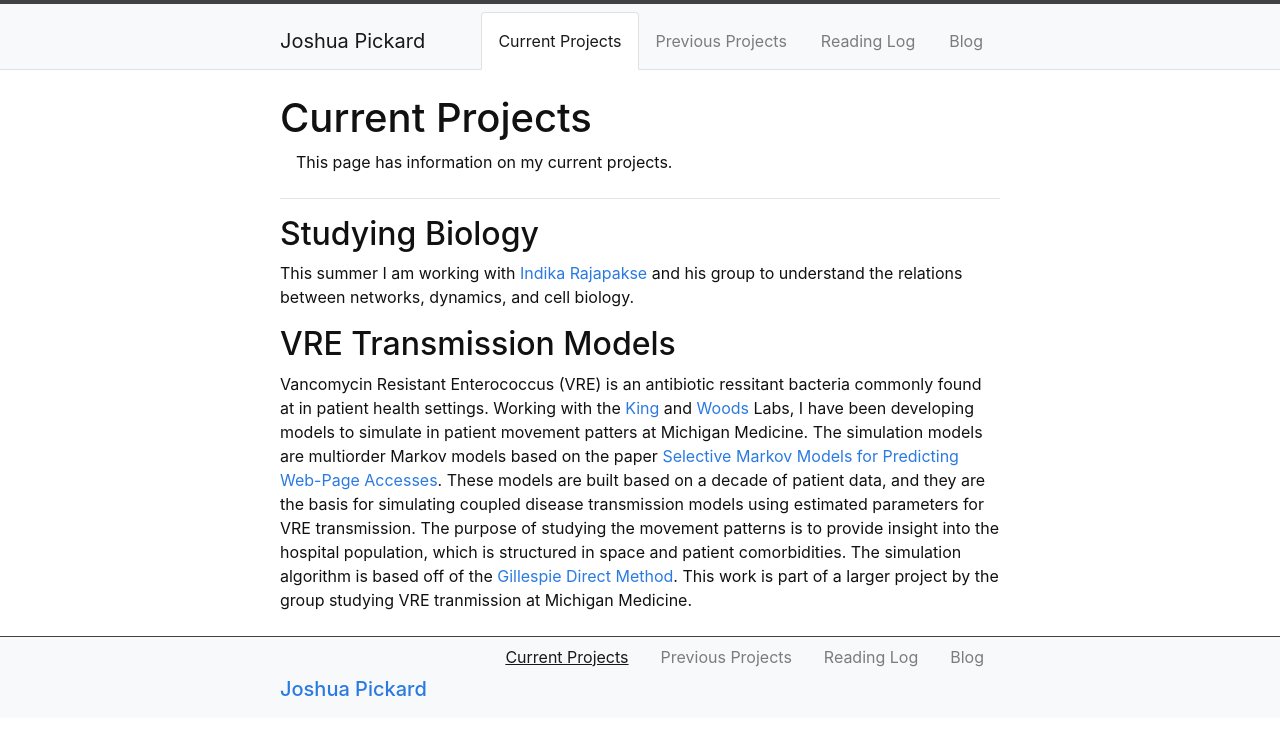
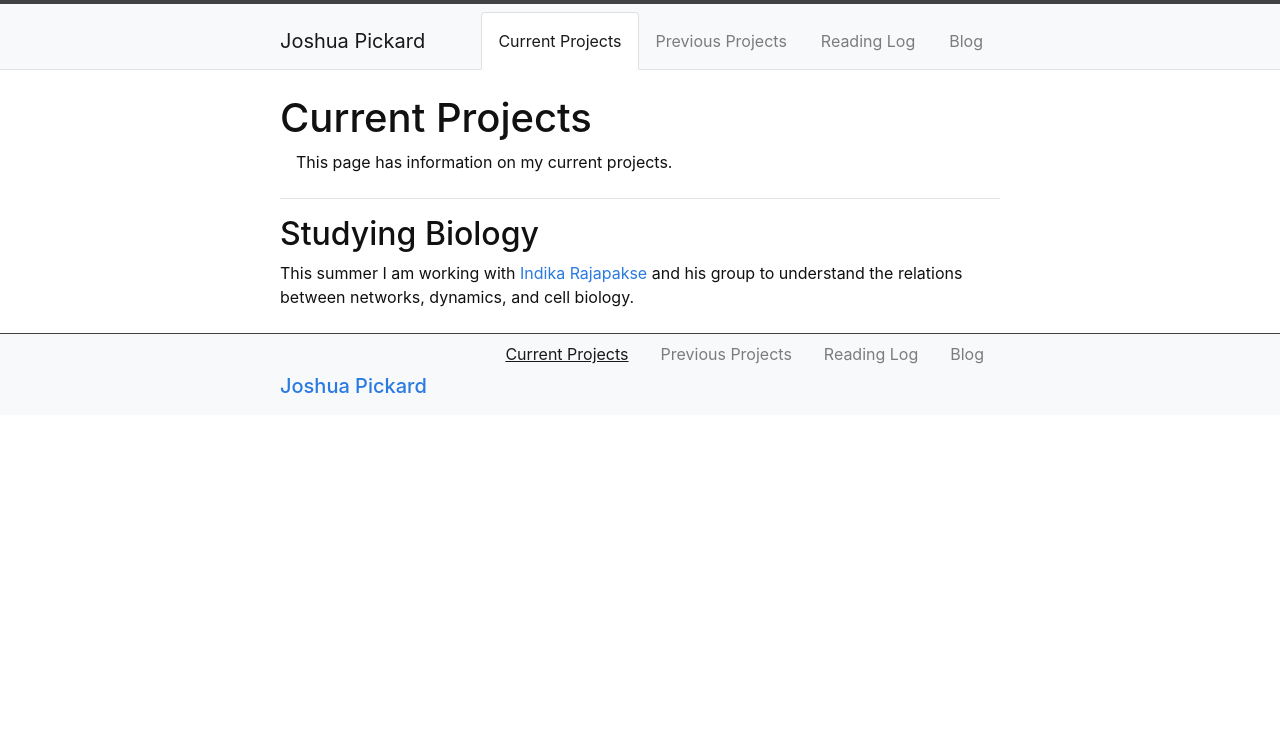
Before and after one commit to Jpickard1/jpickard1.github.io, a Jekyll site: the page built from content/1-Current_Projects.md, in a window 1280 px wide. Shown: the top 735 px of the page. Built offline with Jekyll 4.4.1, drawn with Linux system fonts in a browser that asks for light colours.

Commit message:
Update 1-Current_Projects.md

```diff
--- a/content/1-Current_Projects.md
+++ b/content/1-Current_Projects.md
@@ -7,6 +7,3 @@ description: >
 
 ## Studying Biology
 This summer I am working with [Indika Rajapakse](https://rajapakse.lab.medicine.umich.edu/home) and his group to understand the relations between networks, dynamics, and cell biology.
-
-## VRE Transmission Models
-Vancomycin Resistant Enterococcus (VRE) is an antibiotic ressitant bacteria commonly found at in patient health settings. Working with the [King](https://kinglab.eeb.lsa.umich.edu/) and [Woods](https://the-woods-lab.com/) Labs, I have been developing models to simulate in patient movement patters at Michigan Medicine. The simulation models are multiorder Markov models based on the paper [Selective Markov Models for Predicting Web-Page Accesses](https://archive.siam.org/meetings/sdm01/pdf/sdm01_04.pdf). These models are built based on a decade of patient data, and they are the basis for simulating coupled disease transmission models using estimated parameters for VRE transmission. The purpose of studying the movement patterns is to provide insight into the hospital population, which is structured in space and patient comorbidities. The simulation algorithm is based off of the [Gillespie Direct Method](https://www.sciencedirect.com/science/article/pii/0021999176900413). This work is part of a larger project by the group studying VRE tranmission at Michigan Medicine.
```
